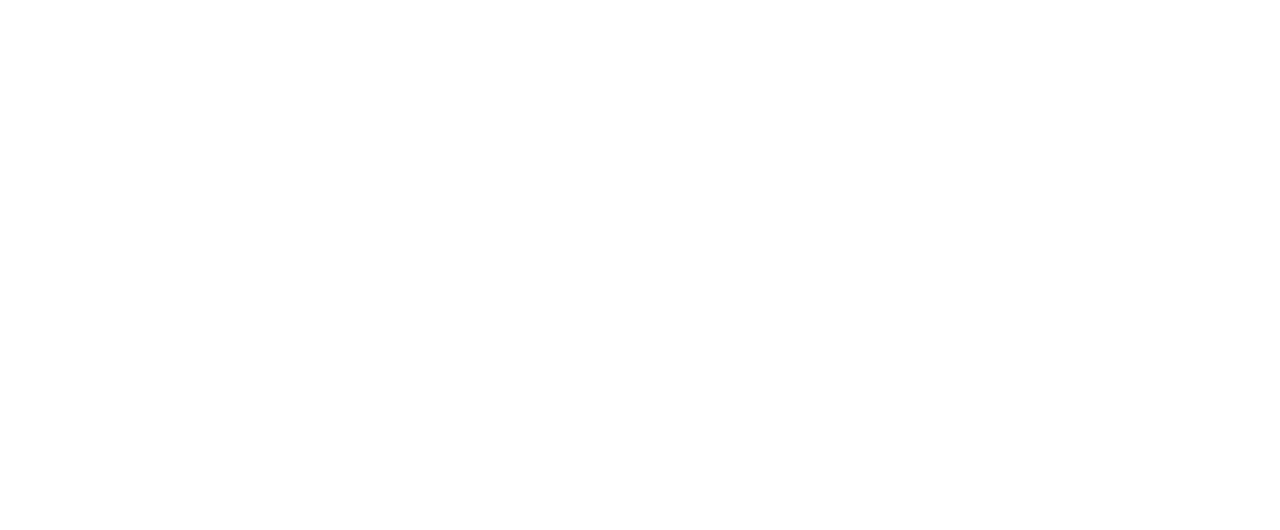
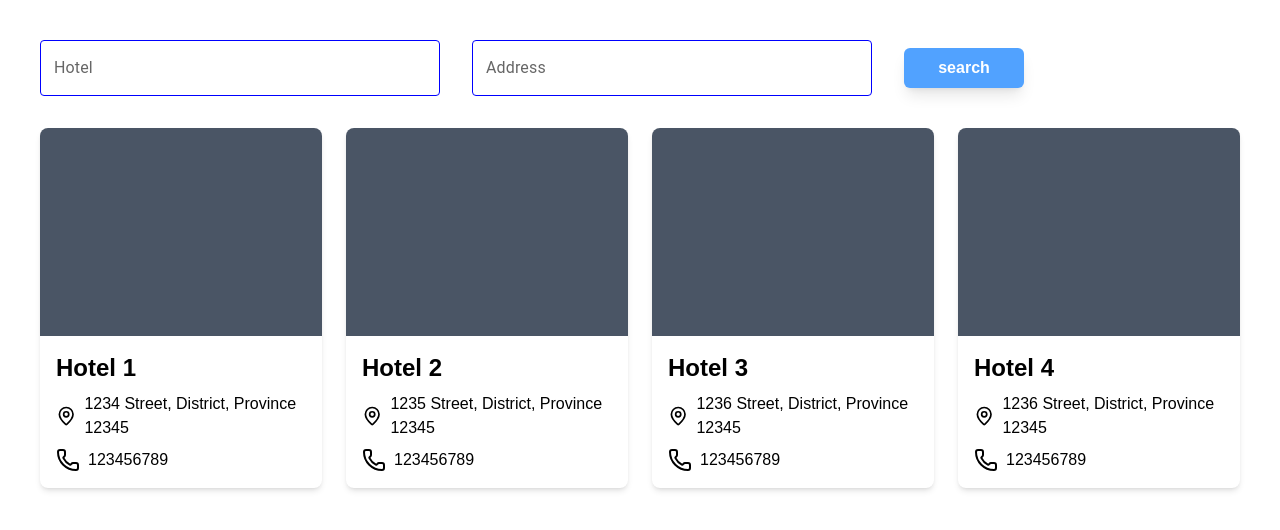
Before and after one commit to Bossppp/fe-project-2024-2-concern-but-complete, a Next.js app: page /hotels in a window 1280 px wide. Shown: the top 530 px of the page. Built offline with nearby package versions, Linux system fonts and the light colour scheme.

Commit message:
feat: route /hotels can display search bar and hotelCard with mock data

```diff
--- a/package.json
+++ b/package.json
@@ -9,6 +9,9 @@
     "lint": "next lint"
   },
   "dependencies": {
+    "@emotion/react": "^11.14.0",
+    "@emotion/styled": "^11.14.0",
+    "@mui/material": "^6.4.8",
     "lucide-react": "^0.483.0",
     "next": "15.2.3",
     "react": "^19.0.0",
--- a/src/app/(hotel)/hotels/page.tsx
+++ b/src/app/(hotel)/hotels/page.tsx
@@ -1,11 +1,80 @@
-import React from 'react'
+import HotelCard from "@/components/HotelCard";
+import SearchBarHotelsPage from "@/components/SearchBarHotelsPage";
+import React from "react";
+import { Hotel } from "../../../../interface";
 
-function HotelsPage() {
+export default function HotelsPage() {
+  const hotels: Hotel[] = [
+    {
+      id: "1",
+      name: "Hotel 1",
+      tel: "123456789",
+      address: {
+        building_number: "1234",
+        street: "1234 Street",
+        district: "District",
+        province: "Province",
+        postal_code: "12345",
+      },
+    },
+    {
+      id: "2",
+      name: "Hotel 2",
+      tel: "123456789",
+      address: {
+        building_number: "1234",
+        street: "1235 Street",
+        district: "District",
+        province: "Province",
+        postal_code: "12345",
+      },
+    },
+    {
+      id: "3",
+      name: "Hotel 3",
+      tel: "123456789",
+      address: {
+        building_number: "1234",
+        street: "1236 Street",
+        district: "District",
+        province: "Province",
+        postal_code: "12345",
+      },
+    },
+    {
+      id: "4",
+      name: "Hotel 4",
+      tel: "123456789",
+      address: {
+        building_number: "1234",
+        street: "1236 Street",
+        district: "District",
+        province: "Province",
+        postal_code: "12345",
+      },
+    },
+  ];
+
   return (
-    <div>
+    <main
+      className="
+        rounded-md
+        w-full
+        p-6
+        bg-white
+        min-h-screen
+        box-border
+      "
+    >
+      {/* Search Bar ด้านบน */}
+      <SearchBarHotelsPage />
 
-    </div>
-  )
+      {/* Grid แสดงการ์ด */}
+      <div className="grid grid-cols-1 sm:grid-cols-2 md:grid-cols-4 gap-6 p-4">
+        {hotels.map((hotel) => (
+          <HotelCard key={hotel.id} hotel={hotel} />
+        ))}
+      </div>
+    </main>
+  );
 }
-
-export default HotelsPage
--- a/src/components/HotelCard.tsx
+++ b/src/components/HotelCard.tsx
@@ -2,16 +2,17 @@
 import React from 'react'
 import { Hotel } from '../../interface'
 import { useRouter } from 'next/navigation'
-import { MapPin, Calendar } from 'lucide-react'
+import { MapPin, Phone } from 'lucide-react'
 
 function HotelCard({hotel}:{hotel:Hotel}) {
     const router = useRouter()
 
     const handleClick = () => {
-        router.push(`/hotel/${hotel.id}`)
+        router.push(`/hotels/${hotel.id}`)
     }
+    const addressText = hotel.address ? `${hotel.address.street}, ${hotel.address.district}, ${hotel.address.province} ${hotel.address.postal_code}`: "No address info";
   return (
-    <div className="max-w-sm w-full bg-white text-black rounded-lg shadow-md overflow-hidden">
+    <div className="max-w-sm w-full bg-white text-black rounded-lg shadow-md overflow-hidden" onClick={handleClick}>
       <div className="relative h-52 bg-gray-600">
         {/* <img
           src={hotel.image}
@@ -20,14 +21,14 @@
         /> */}
       </div>
       <div className="p-4">
-        <h2 className="text-2xl font-semibold mb-2">kuy</h2>
+        <h2 className="text-2xl font-semibold mb-2">{hotel.name}</h2>
         <div className="flex items-center mb-2">
-          <Calendar />
-          <span className="ml-2">1238</span>
+          <MapPin />
+          <span className="ml-2">{addressText}</span>
         </div>
         <div className="flex items-center">
-          <MapPin />
-          <span className="ml-2">af</span>
+          <Phone />
+          <span className="ml-2">{hotel.tel}</span>
         </div>
       </div>
     </div>
--- /dev/null
+++ b/src/components/SearchBar.tsx
@@ -0,0 +1,50 @@
+import { TextField } from "@mui/material";
+import React from "react";
+import { blueOutlineTextField } from "./utils/textFieldOutline";
+import { searchSizeRespond } from "./utils/searchBarSizeResponsive"
+
+export default function SearchBar() {
+  return (
+    <form className="m-6 w-full">
+      <div className="flex flex-col sm:flex-row items-center gap-4 sm:gap-8">
+        <TextField
+          label="Hotel"
+          name="hotel"
+          variant="outlined"
+          sx={{
+            ...blueOutlineTextField,
+            ...searchSizeRespond
+          }}
+        />
+        <TextField
+          label="Address"
+          name="address"
+          variant="outlined"
+          sx={{
+            ...blueOutlineTextField,
+            ...searchSizeRespond
+          }}
+        />
+        <button
+          className="
+            bg-blue-400
+            text-white
+            font-semibold
+            rounded-md
+            px-5
+            py-2
+            shadow
+            hover:bg-blue-600
+            transition
+          "
+          style={{
+            height: "auto",
+            minWidth: "120px",
+          }}
+        >
+          search
+        </button>
+      </div>
+    </form>
+  );
+}
--- /dev/null
+++ b/src/components/SearchBarHotelsPage.tsx
@@ -0,0 +1,50 @@
+import { TextField } from "@mui/material";
+import React from "react";
+import { blueOutlineTextField } from "./utils/textFieldOutline";
+import { searchSizeRespond } from "./utils/searchBarSizeResponsive";
+
+export default function SearchBarHotelsPage() {
+  return (
+    <form className="rounded-lg w-full p-4">
+      <div className="flex flex-col sm:flex-row items-center gap-4 sm:gap-8">
+        <TextField
+          label="Hotel"
+          name="hotel"
+          variant="outlined"
+          sx={{
+            ...blueOutlineTextField,
+            ...searchSizeRespond,
+          }}
+        />
+        <TextField
+          label="Address"
+          name="address"
+          variant="outlined"
+          sx={{
+            ...blueOutlineTextField,
+            ...searchSizeRespond,
+          }}
+        />
+        <button
+          className="
+            bg-blue-400
+            text-white
+            font-semibold
+            rounded-md
+            px-5
+            py-2
+            shadow-lg
+            hover:bg-blue-600
+            transition
+          "
+          style={{
+            height: "auto",
+            minWidth: "120px",
+          }}
+        >
+          search
+        </button>
+      </div>
+    </form>
+  );
+}
--- /dev/null
+++ b/src/components/utils/searchBarSizeResponsive.tsx
@@ -0,0 +1,13 @@
+import { SxProps } from "@mui/material";
+
+export const searchSizeRespond: SxProps = {
+    width: {
+        xs: "100%",
+        sm: 300,
+        md: 400,
+      },
+      height: {
+        xs: "auto",
+        md: "auto",
+      },
+}
--- /dev/null
+++ b/src/components/utils/textFieldOutline.tsx
@@ -0,0 +1,16 @@
+export const blueOutlineTextField = {
+    "& label.Mui-focused": {
+    color: "blue",
+  },
+  "& .MuiOutlinedInput-root": {
+    "& fieldset": {
+      borderColor: "blue",
+    },
+    "&:hover fieldset": {
+      borderColor: "blue",
+    },
+    "&.Mui-focused fieldset": {
+      borderColor: "blue",
+    },
+  },
+}
```
Also changed, not shown: 1 other file (tests, documents, lock files or other folders).
